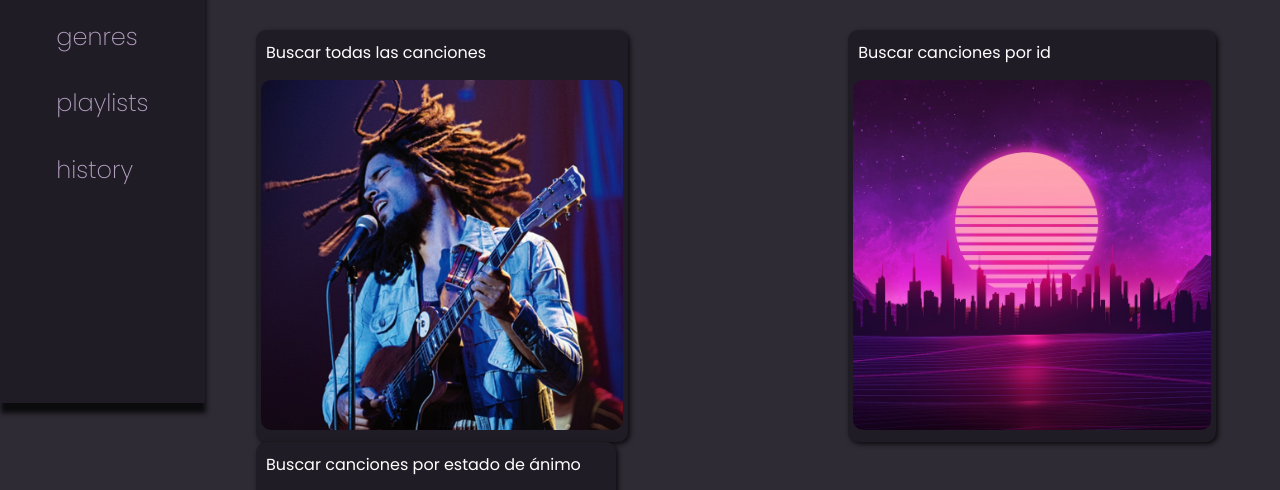
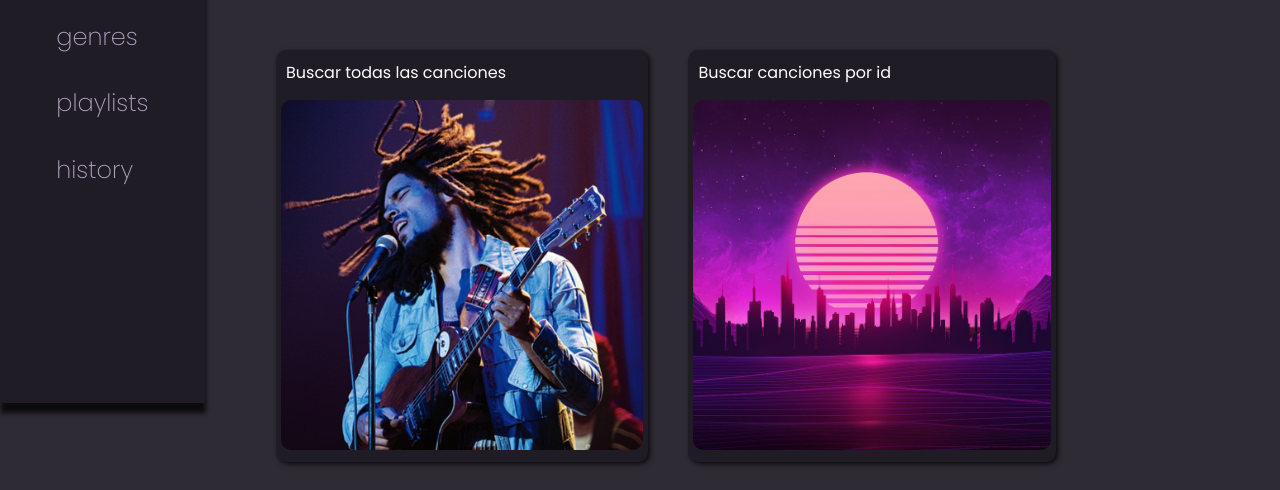
Before and after one commit to FMartine7i/moodify_api, a website: page public/index.html in a window 1280 px wide. Shown: the part 397-887 px from the top of the page. Drawn offline with Linux system fonts and the light colour scheme.

Commit message:
modificacion readme

```diff
--- a/public/styles.css
+++ b/public/styles.css
@@ -95,7 +95,6 @@ main{
     margin-top: 50px;
     display: flex;
     flex-wrap: wrap;
-    justify-content: space-between;
 }
 
 .card {
@@ -103,6 +102,7 @@ main{
     border-radius: 10px;
     box-shadow: 2px 2px 5px rgba(4, 4, 4, 0.829);
     transition: transform 0.25s ease-in-out;
+    margin: 20px;
 }
 
 .card p {
```
Also changed, not shown: README.md.
